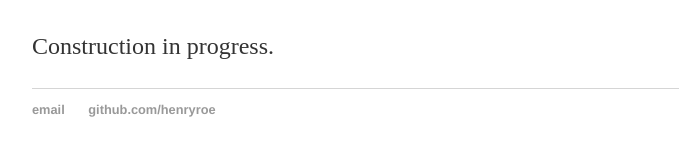
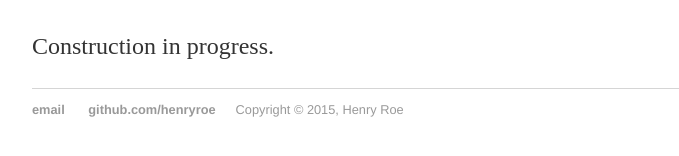
Before and after one commit to henryroe/henryroe.github.io, a Jekyll site: the page built from index.html, in a window 1280 px wide. Shown: the part 178-334 px from the top of the page, without its empty margins (160-839 px from the left). Built offline with Jekyll 4.4.1, drawn with Linux system fonts in a browser that asks for light colours.

Commit message:
added copyright notice to main template

```diff
--- a/_layouts/default.html
+++ b/_layouts/default.html
@@ -25,6 +25,7 @@
 	    		<ul>
 	        		<li><a href="mailto:hroe@hroe.me">email</a></li>
 	        		<li><a href="https://github.com/henryroe">github.com/henryroe</a></li>
+	        		<li style="color:#999999" class="last">Copyright &copy; 2015, Henry Roe</li>
 				</ul>
 			</footer>
 		</body>
--- a/css/main.css
+++ b/css/main.css
@@ -15,10 +15,15 @@ footer ul {
     padding: 0px;
     list-style: none;
     font-weight: bold;
+    float: left;
 }
 nav ul li, footer ul li {
     display: inline;
     margin-right: 20px;
+}
+.last {
+    font-weight: normal;
+    float: right;
 }
 a {
     text-decoration: none;
```
